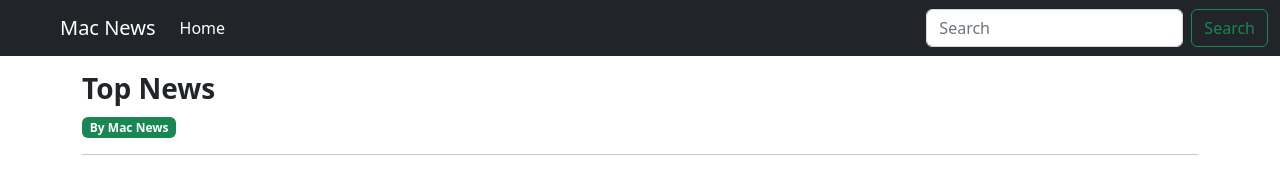
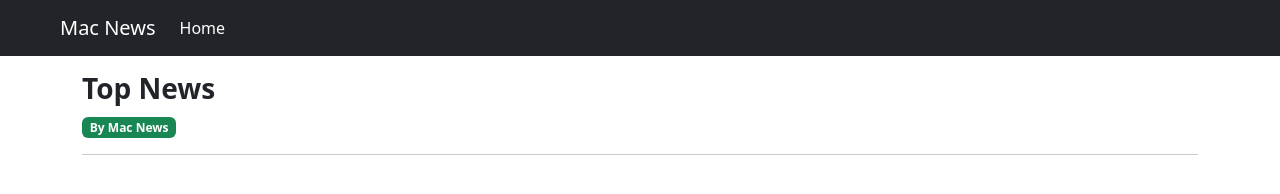
Before and after one commit to muneeb-mp/Newsfeed-Portal-JS, a plain HTML site: page index.html in a window 1280 px wide. Drawn offline with nearby package versions, Linux system fonts and the light colour scheme; no server answers.

Commit message:
Removed unused lines

```diff
--- a/index.html
+++ b/index.html
@@ -26,10 +26,6 @@
                         <a class="nav-link active" aria-current="page" href="#">Home</a>
                     </li>
                 </ul>
-                <form class="d-flex" role="search">
-                    <input class="form-control me-2" type="search" placeholder="Search" aria-label="Search" id="searchTxt">
-                    <button class="btn btn-outline-success" type="submit">Search</button>
-                </form>
             </div>
         </div>
     </nav>
```
Also changed, not shown: index.js (+0 -21 lines).
